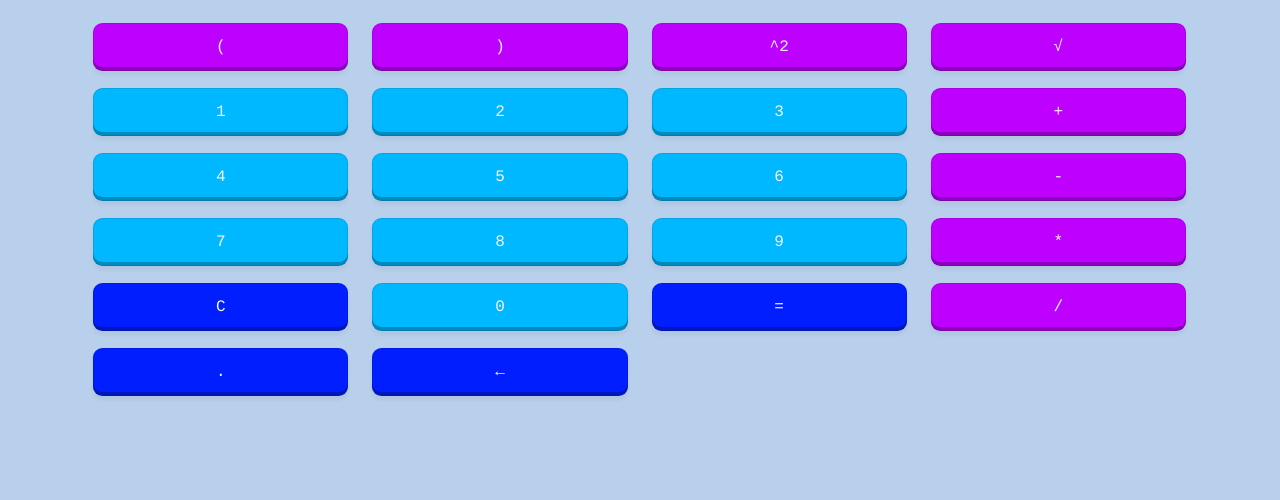
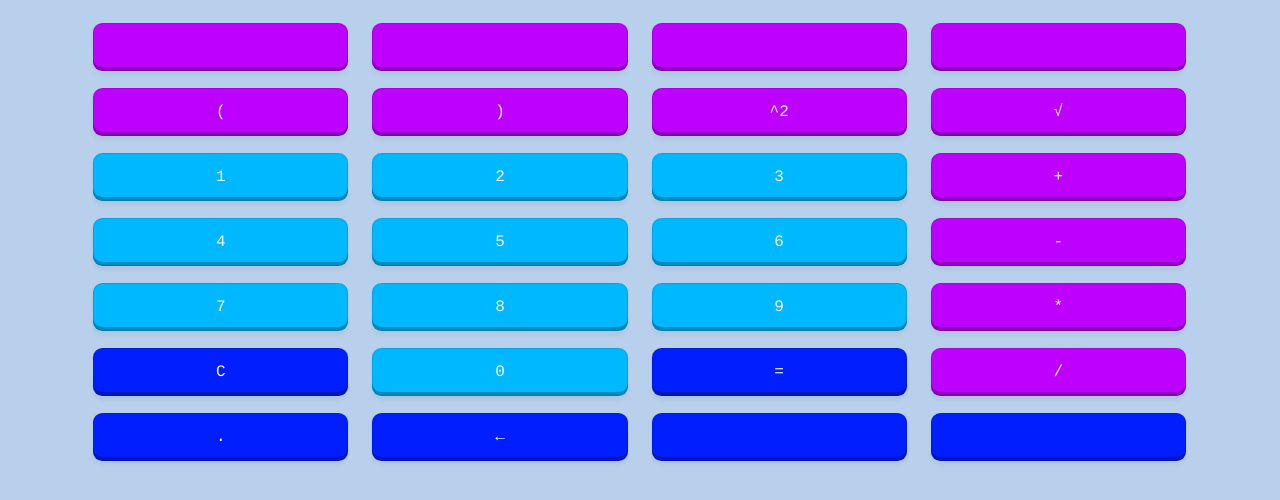
Before and after one commit to BenjaminCastroO/calculadora, a plain HTML site: page index.html in a window 1280 px wide. Shown: the part 142-642 px from the top of the page. Drawn offline with nearby package versions, Linux system fonts and the light colour scheme.

Commit message:
botones row 1 y row ultima

```diff
--- a/index.html
+++ b/index.html
@@ -116,12 +116,43 @@
       </header>
 
 	  <!-- Acá está el código de la calculadora -->
-      <div class="container">
+    <div class="container">
         <div class="row">
           <div class="col">
             <input class="form-control" id="resultado" readonly />
           </div>
         </div>
+
+
+        <div class="row">
+          <div class="col-3">
+            <button id="btn1" class="pushy__btn pushy__btn--red p-4">
+
+            </button>
+          </div>
+          <div class="col-3">
+            <button id="btn2" class="pushy__btn pushy__btn--red p-4">
+
+            </button>
+          </div>
+          <div class="col-3">
+            <button id="btn3" class="pushy__btn pushy__btn--red p-4">
+
+            </button>
+          </div>
+          <div class="col-3">
+            <button id="btn4" class="pushy__btn pushy__btn--red p-4">
+
+            </button>
+          </div>
+        </div>
+
+
+
+
+
+
+
         <div class="row">
           <div class="col-3">
             <button id="bParenAbre" class="pushy__btn pushy__btn--red p-4">
@@ -145,6 +176,9 @@
           </div>
         </div>
 
+
+
+
         <div class="row">
           <div class="col-3">
             <button id="b1" class="pushy__btn pushy__btn--green p-4">1</button>
@@ -159,6 +193,8 @@
             <button id="bplus" class="pushy__btn pushy__btn--red p-4">+</button>
           </div>
         </div>
+
+
         <div class="row">
           <div class="col-3">
             <button id="b4" class="pushy__btn pushy__btn--green p-4">4</button>
@@ -175,6 +211,8 @@
             </button>
           </div>
         </div>
+
+
         <div class="row">
           <div class="col-3">
             <button id="b7" class="pushy__btn pushy__btn--green p-4">7</button>
@@ -191,6 +229,9 @@
             </button>
           </div>
         </div>
+
+
+
         <div class="row">
           <div class="col-3">
             <button id="bclean" class="pushy__btn pushy__btn--blue p-4">
@@ -209,6 +250,7 @@
             <button id="bdiv" class="pushy__btn pushy__btn--red p-4">/</button>
           </div>
         </div>
+
         <div class="row">
           <div class="col-3">
             <button id="bdot" class="pushy__btn pushy__btn--blue p-4">.</button>
@@ -216,9 +258,26 @@
           <div class="col-3">
             <button id="bback" class="pushy__btn pushy__btn--blue p-4">←</button>
           </div>
+          <div class="col-3">
+            <button id="btnx" class="pushy__btn pushy__btn--blue p-4"></button>
+          </div>
+          <div class="col-3">
+            <button id="btny" class="pushy__btn pushy__btn--blue p-4"></button>
+          </div>
         </div>
       </div>
+
+
+
+
+
+
+
+
     </div>
+
+
+
 
 
 	<!-- Script de bootstrap y funciones js -->
```
